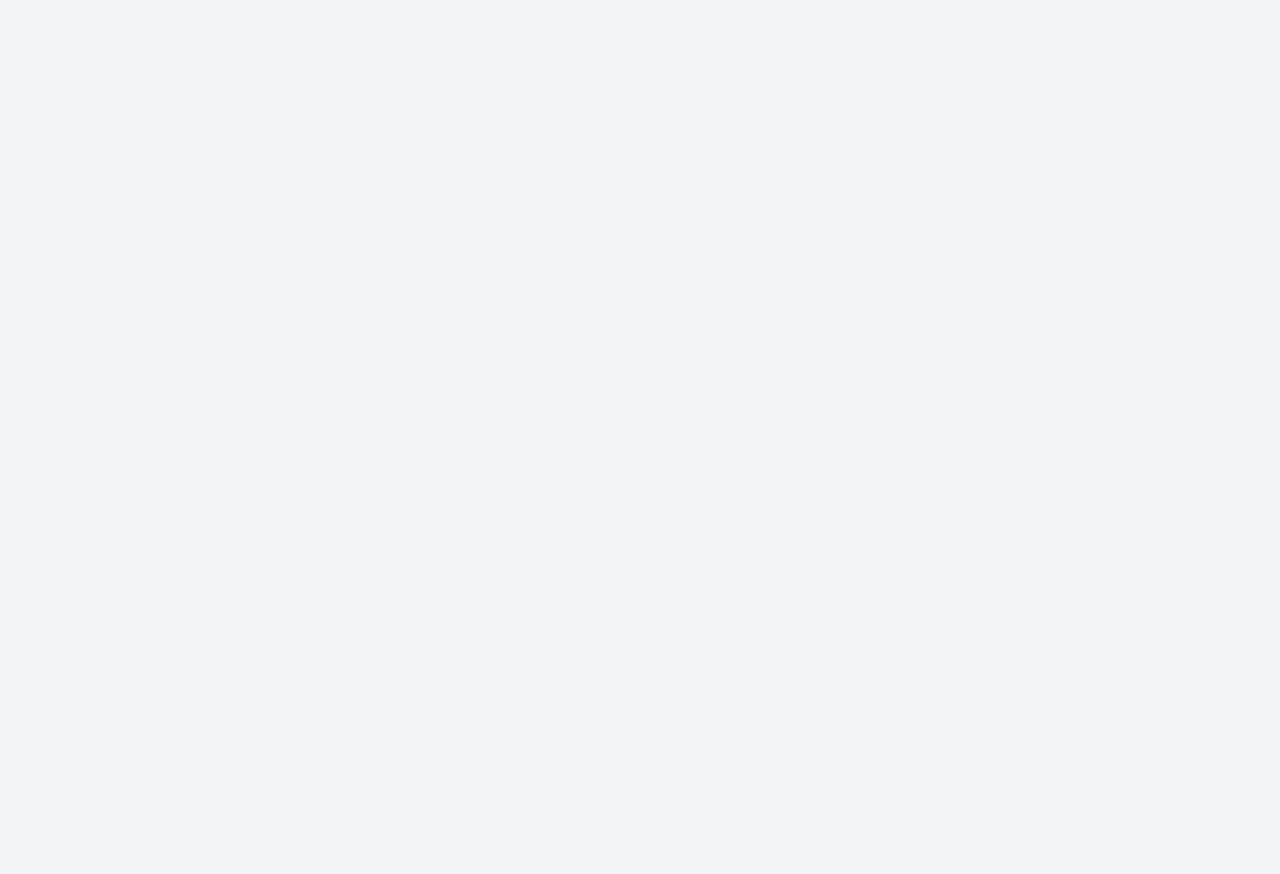
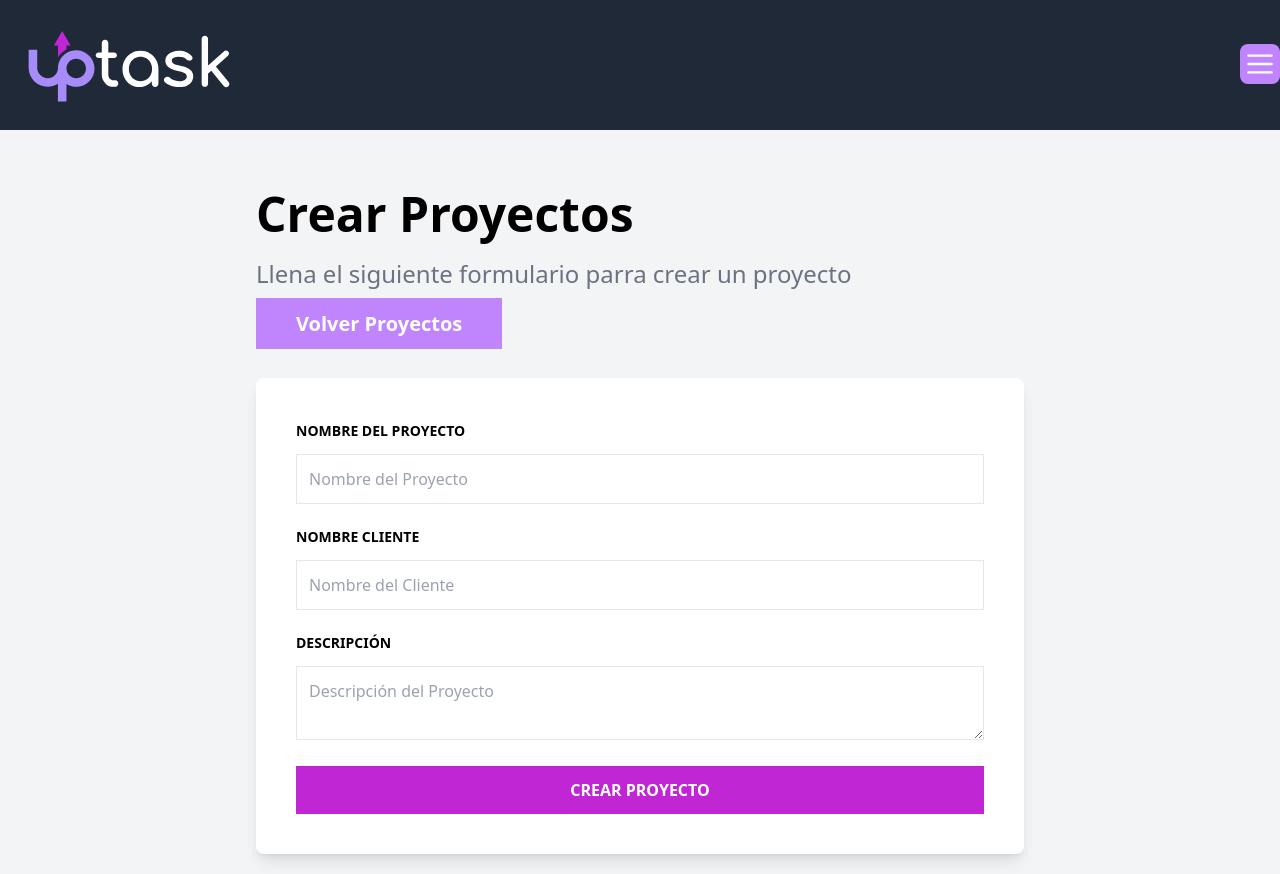
Before and after one commit to joellarramendia/administrador-de-tareas, a React (Vite) app in the folder client/: page /projects/create in a window 1280 px wide. Before the commit this address had no page. Before the commit the page ends 800 px from the top, so only its background shows below. Built offline with nearby package versions, Linux system fonts and the light colour scheme.

Commit message:
feat: add project creation view and form with validation using react-hook-form

```diff
--- a/client/package.json
+++ b/client/package.json
@@ -14,6 +14,7 @@
     "@heroicons/react": "^2.2.0",
     "react": "^19.2.4",
     "react-dom": "^19.2.4",
+    "react-hook-form": "^7.72.0",
     "react-router-dom": "^7.13.2"
   },
   "devDependencies": {
--- /dev/null
+++ b/client/src/components/ErrorMessage.tsx
@@ -0,0 +1,8 @@
+
+export default function ErrorMessage({children} : {children: React.ReactNode}) {
+  return (
+    <div className="text-center my-4 bg-red-100 text-red-600 font-bold p-3 uppercase text-sm">
+        {children}
+    </div>
+  )
+}
--- /dev/null
+++ b/client/src/components/projects/ProjectForm.tsx
@@ -0,0 +1,77 @@
+import type { FieldErrors, UseFormRegister } from "react-hook-form";
+import ErrorMessage from "../ErrorMessage";
+
+type ProjectFormProps = {
+    register: UseFormRegister<{
+        projectName: string;
+        clientName: string;
+        description: string;
+    }>
+    errors: FieldErrors<{
+        projectName: string;
+        clientName: string;
+        description: string;
+    }>
+}
+
+export default function ProjectForm({errors, register} : ProjectFormProps) {
+    return (
+        <>
+            <div className="mb-5 space-y-3">
+                <label htmlFor="projectName" className="text-sm uppercase font-bold">
+                    Nombre del Proyecto
+                </label>
+                <input
+                    id="projectName"
+                    className="w-full p-3  border border-gray-200"
+                    type="text"
+                    placeholder="Nombre del Proyecto"
+                    {...register("projectName", {
+                        required: "El Titulo del Proyecto es obligatorio",
+                    })}
+                />
+
+                {errors.projectName && (
+                    <ErrorMessage>{errors.projectName.message}</ErrorMessage>
+                )}
+            </div>
+
+            <div className="mb-5 space-y-3">
+                <label htmlFor="clientName" className="text-sm uppercase font-bold">
+                    Nombre Cliente
+                </label>
+                <input
+                    id="clientName"
+                    className="w-full p-3  border border-gray-200"
+                    type="text"
+                    placeholder="Nombre del Cliente"
+                    {...register("clientName", {
+                        required: "El Nombre del Cliente es obligatorio",
+                    })}
+                />
+
+                {errors.clientName && (
+                    <ErrorMessage>{errors.clientName.message}</ErrorMessage>
+                )}
+            </div>
+
+            <div className="mb-5 space-y-3">
+                <label htmlFor="description" className="text-sm uppercase font-bold">
+                    Descripción
+                </label>
+                <textarea
+                    id="description"
+                    className="w-full p-3  border border-gray-200"
+                    placeholder="Descripción del Proyecto"
+                    {...register("description", {
+                        required: "Una descripción del proyecto es obligatoria"
+                    })}
+                />
+
+                {errors.description && (
+                    <ErrorMessage>{errors.description.message}</ErrorMessage>
+                )}
+            </div>
+        </>
+    )
+}
--- a/client/src/router.tsx
+++ b/client/src/router.tsx
@@ -1,6 +1,7 @@
 import { BrowserRouter, Routes, Route } from "react-router-dom"
 import AppLayout from "@/layouts/AppLayout"
 import DashboardView from "./views/DashboardView"
+import CreateProjectView from "./views/projects/CreateProjectView"
 
 export default function Router() {
     return (
@@ -8,6 +9,7 @@
             <Routes>
                 <Route element={<AppLayout/>}>
                     <Route path="/" element={<DashboardView/>} index />
+                    <Route path="/projects/create" element={<CreateProjectView/>}  />
                 </Route>
             </Routes>
         </BrowserRouter>
--- a/client/src/views/DashboardView.tsx
+++ b/client/src/views/DashboardView.tsx
@@ -1,6 +1,19 @@
+import { Link } from "react-router-dom"
 
 export default function DashboardView() {
   return (
-    <div>DashboardView</div>
+    <>
+      <h1 className="text-5xl font-black">Mis Proyectos</h1>
+      <p className="text-2xl font-light text-gray-500 mt-5">Maneja y administra tus proyectos</p>
+
+      <nav className="my-5">
+        <Link
+          to={'/projects/create'}
+          className="bg-purple-400 hover:bg-purple-500 px-10 py-3 text-white text-xl font-bold cursor-pointer transition-colors"
+        >
+          Nuevo Proyecto
+        </Link>
+      </nav>
+    </>
   )
 }
--- /dev/null
+++ b/client/src/views/projects/CreateProjectView.tsx
@@ -0,0 +1,54 @@
+import { Link } from "react-router-dom"
+import { useForm } from "react-hook-form"
+import ProjectForm from "@/components/projects/ProjectForm"
+
+
+export default function CreateProjectView() {
+
+    const initialValues = {
+        projectName: '',
+        clientName: '',
+        description: ''
+    }
+    const { register, handleSubmit, formState: { errors } } = useForm({ defaultValues: initialValues })
+
+    const handleForm = (data) => {
+        console.log(data)
+    }
+    return (
+        <>
+            <div className="max-w-3xl mx-auto">
+                <h1 className="text-5xl font-black">Crear Proyectos</h1>
+                <p className="text-2xl font-light text-gray-500 mt-5">Llena el siguiente formulario parra crear un proyecto</p>
+
+                <nav className="my-5">
+                    <Link
+                        to={'/'}
+                        className="bg-purple-400 hover:bg-purple-500 px-10 py-3 text-white text-xl font-bold cursor-pointer transition-colors"
+                    >
+                        Volver Proyectos
+                    </Link>
+                </nav>
+
+                <form
+                    className="mt-10 bg-white shadow-lg p-10 rounded-lg"
+                    onSubmit={handleSubmit(handleForm)}
+                    noValidate
+                >
+
+                    <ProjectForm
+                    register={register}
+                    errors={errors}
+                    />
+
+                    <input
+                        type="submit"
+                        value='Crear Proyecto'
+                        className=" bg-fuchsia-600 hover:bg-fuchsia-700 w-full p-3 text-white uppercase font-bold cursor-pointer transition-colors"
+                    />
+
+                </form>
+            </div>
+        </>
+    )
+}
```
Also changed, not shown: 1 other file (tests, documents, lock files or other folders).
